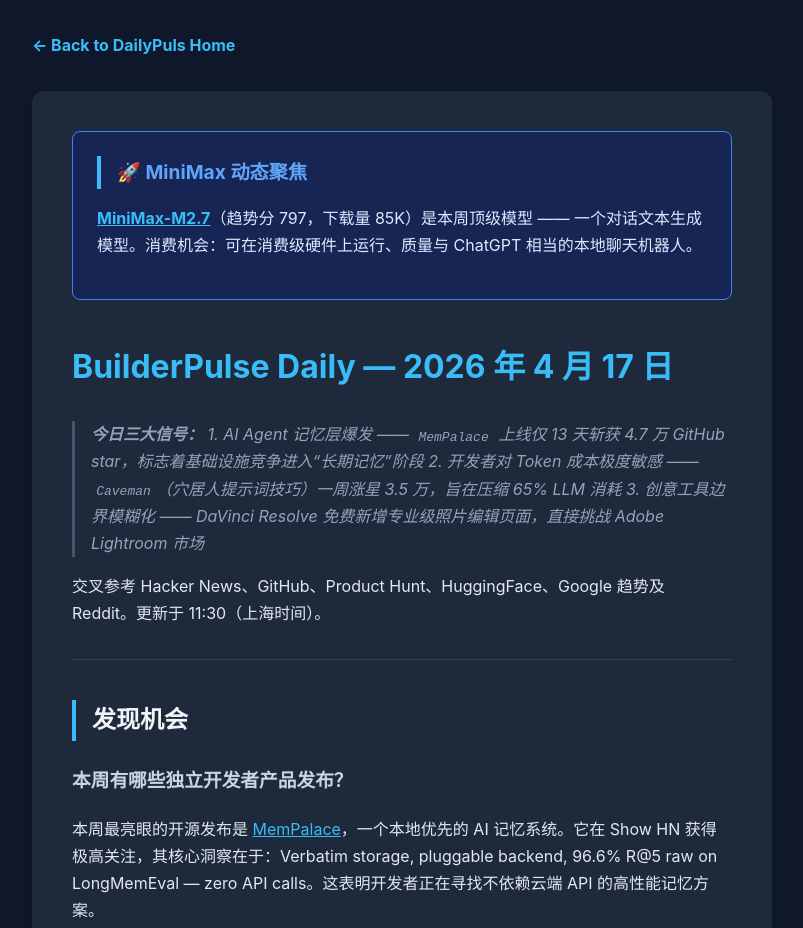
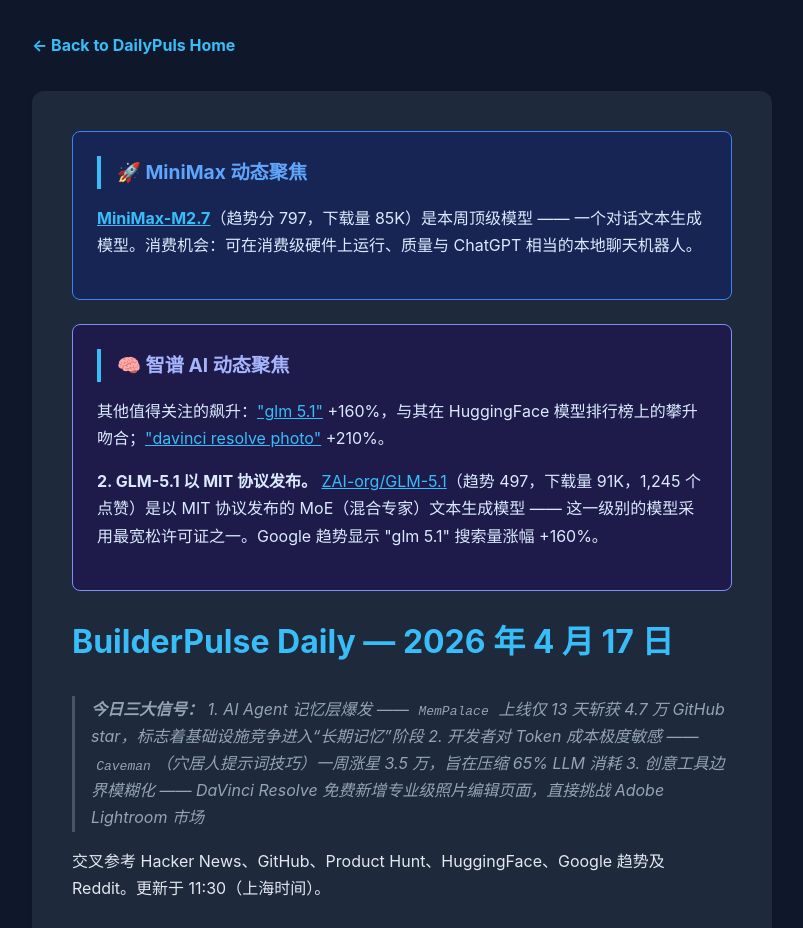
Before and after one commit to dengqiuhui/dailypuls, a plain HTML site: page 2026-04-17/index.html in a window 1280 px wide. Shown: the top 928 px of the page, without its empty margins (238-1041 px from the left). Drawn offline with Linux system fonts and the light colour scheme.

Commit message:
zhipu-update

```diff
--- a/2026-04-17/index.html
+++ b/2026-04-17/index.html
@@ -5,23 +5,22 @@
     <meta charset="UTF-8">
     <title>BuilderPulse Daily — 2026-04-17 | DailyPuls</title>
     <style>
-        :root { --bg: #0f172a; --text: #e2e8f0; --accent: #38bdf8; --border: #334155; --code-bg: #1e293b; --minimax-bg: #172554; --minimax-border: #3b82f6; }
+        :root { --bg: #0f172a; --text: #e2e8f0; --accent: #38bdf8; --border: #334155; --code-bg: #1e293b; }
+        :root { --minimax-bg: #172554; --minimax-border: #3b82f6; --zhipu-bg: #1e1b4b; --zhipu-border: #818cf8; }
         body { background: var(--bg); color: var(--text); font-family: 'Inter', system-ui, sans-serif; line-height: 1.7; margin: 0; padding: 2rem; }
         .container { max-width: 740px; margin: 0 auto; }
         nav { margin-bottom: 2rem; }
         nav a { color: var(--accent); text-decoration: none; font-weight: bold; }
         article { background: #1e293b; padding: 2.5rem; border-radius: 12px; box-shadow: 0 4px 6px -1px rgba(0, 0, 0, 0.1); }
 
-        /* MiniMax 专属板块样式 */
-        .minimax-section {
-            background: var(--minimax-bg);
-            border: 1px solid var(--minimax-border);
+        /* 动态聚焦板块通用样式 */
+        .focus-section {
             padding: 1.5rem;
             border-radius: 8px;
-            margin-bottom: 2.5rem;
+            margin-bottom: 1.5rem;
+            border: 1px solid;
         }
-        .minimax-title {
-            color: #60a5fa;
+        .focus-title {
             font-size: 1.2rem;
             font-weight: bold;
             margin-top: 0;
@@ -30,7 +29,15 @@
             align-items: center;
             gap: 0.5rem;
         }
-        .minimax-content { color: #dbeafe; }
+        .focus-content { color: #dbeafe; }
+
+        /* MiniMax 专属样式 */
+        .minimax-section { background: var(--minimax-bg); border-color: var(--minimax-border); }
+        .minimax-title { color: #60a5fa; }
+
+        /* 智谱专属样式 */
+        .zhipu-section { background: var(--zhipu-bg); border-color: var(--zhipu-border); }
+        .zhipu-title { color: #a5b4fc; }
 
         h1 { color: var(--accent); font-size: 2rem; margin-top: 0; }
         h2 { color: #f1f5f9; border-left: 4px solid var(--accent); padding-left: 1rem; margin-top: 2.5rem; }
@@ -47,12 +54,23 @@
         <nav><a href="../index.html">&larr; Back to DailyPuls Home</a></nav>
         <article>
 
-            <div class="minimax-section">
-                <h2 class="minimax-title">🚀 MiniMax 动态聚焦</h2>
-                <div class="minimax-content">
+            <div class="focus-section minimax-section">
+                <h2 class="focus-title minimax-title">🚀 MiniMax 动态聚焦</h2>
+                <div class="focus-content">
                     <p><strong><a href="https://huggingface.co/MiniMaxAI/MiniMax-M2.7">MiniMax-M2.7</a></strong>（趋势分 797，下载量 85K）是本周顶级模型 —— 一个对话文本生成模型。消费机会：可在消费级硬件上运行、质量与 ChatGPT 相当的本地聊天机器人。</p>
                 </div>
             </div>
+
+
+
+            <div class="focus-section zhipu-section">
+                <h2 class="focus-title zhipu-title">🧠 智谱 AI 动态聚焦</h2>
+                <div class="focus-content">
+                    <p>其他值得关注的飙升：<a href="https://trends.google.com/trends/explore?q=glm+5.1&amp;date=now+7-d">"glm 5.1"</a> +160%，与其在 HuggingFace 模型排行榜上的攀升吻合；<a href="https://trends.google.com/trends/explore?q=davinci+resolve+photo&amp;date=now+7-d">"davinci resolve photo"</a> +210%。</p>
+<p><strong>2. GLM-5.1 以 MIT 协议发布。</strong> <a href="https://huggingface.co/zai-org/GLM-5.1">ZAI-org/GLM-5.1</a>（趋势 497，下载量 91K，1,245 个点赞）是以 MIT 协议发布的 MoE（混合专家）文本生成模型 —— 这一级别的模型采用最宽松许可证之一。Google 趋势显示 "glm 5.1" 搜索量涨幅 +160%。</p>
+                </div>
+            </div>
+
 
             <h1>BuilderPulse Daily — 2026 年 4 月 17 日</h1>
 <blockquote>
```
